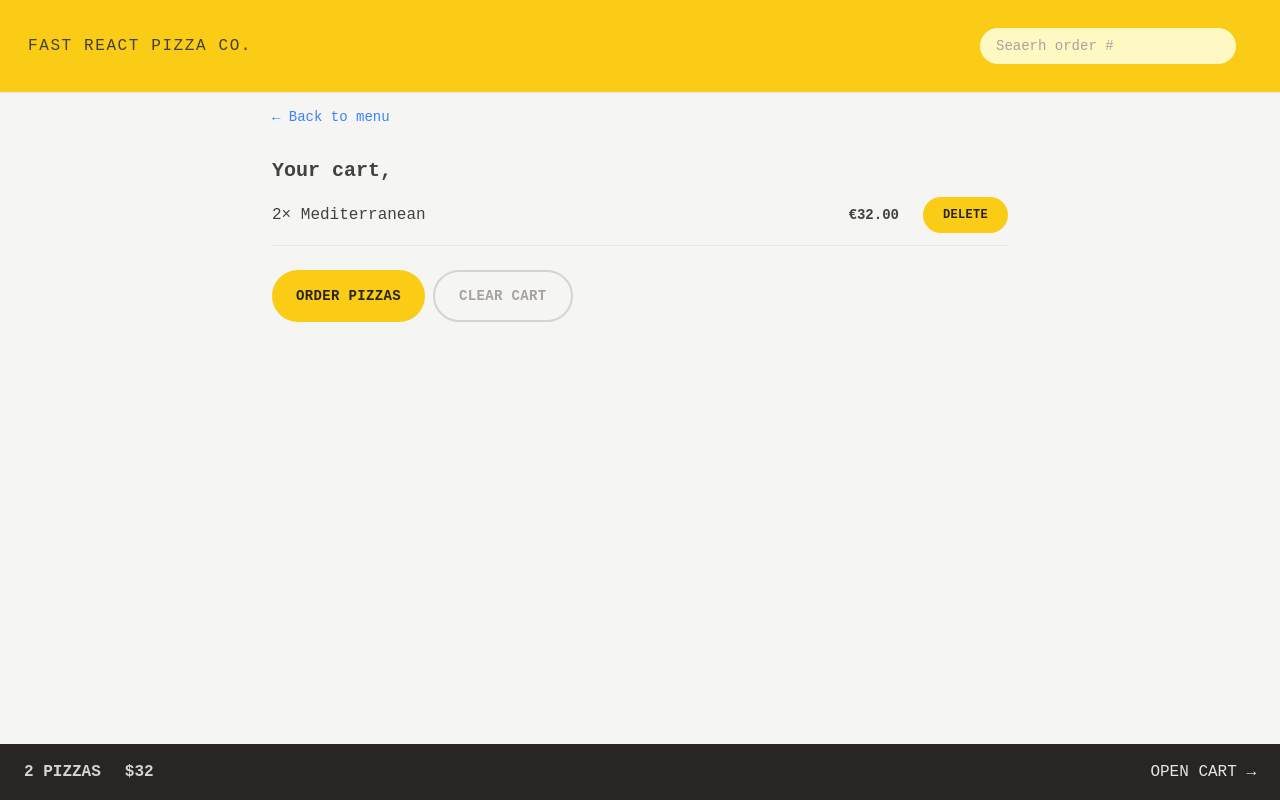
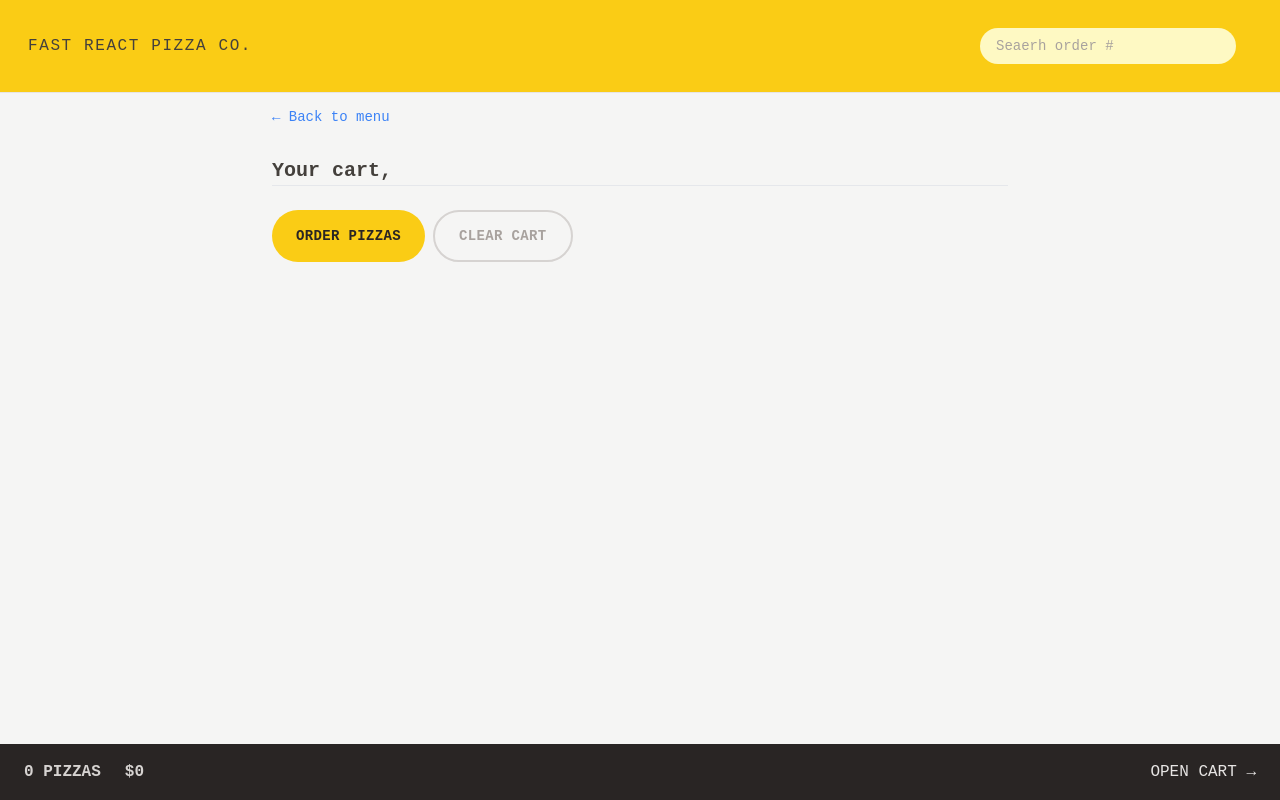
Before and after one commit to benzhub/React-Router-Dom-Practice, a React (Vite) app: page /cart in a window 1280 px wide. Built offline with nearby package versions, Linux system fonts and the light colour scheme.

Commit message:
24-006. Building the Cart Overview With Redux Selectors

```diff
--- a/src/features/cart/CartOverview.jsx
+++ b/src/features/cart/CartOverview.jsx
@@ -1,15 +1,17 @@
 import { Link } from 'react-router-dom';
 import { useSelector } from 'react-redux';
+import { getTotalCartPrice, getTotalCartQuantity } from './cartSlice';
 
 function CartOverview() {
-  const cart = useSelector(store=> store.cart.cart);
-  const totalPrice = cart.reduce((acc, cur)=> acc+cur.totalPrice, 0);
-  const totalQuantity = cart.reduce((acc, cur)=> acc+cur.quantity, 0);
+  // const totalCartPrice = useSelector(state => state.cart.cart.reduce((acc, cur)=> acc+cur.totalPrice, 0);)
+  // pass to useSelector a callback function
+  const totalCartPrice = useSelector(getTotalCartPrice)
+  const totalCartQuantity = useSelector(getTotalCartQuantity)
   return (
     <div className="flex items-center justify-between bg-stone-800 px-4 py-4 text-sm uppercase text-stone-200 sm:px-6 md:text-base">
       <p className="space-x-4 font-semibold text-stone-300 sm:space-x-6">
-        <span>{totalQuantity} pizzas</span>
-        <span>${totalPrice}</span>
+        <span>{totalCartQuantity} pizzas</span>
+        <span>${totalCartPrice}</span>
       </p>
       <Link to="/cart">Open cart &rarr;</Link>
     </div>
--- a/src/features/cart/cartSlice.js
+++ b/src/features/cart/cartSlice.js
@@ -1,16 +1,7 @@
 import { createSlice } from '@reduxjs/toolkit';
 
 const initialState = {
-  // cart: [],
-  cart: [
-    {
-      pizzaId: 12,
-      name: 'Mediterranean',
-      quantity: 2,
-      unitPrice: 16,
-      totalPrice: 32,
-    },
-  ],
+  cart: [],
 };
 
 const cartSlice = createSlice({
@@ -19,7 +10,13 @@ const cartSlice = createSlice({
   reducers: {
     addItem(state, action) {
       // payload = newItem
-      state.cart.push(action.payload);
+      const item = state.cart.find(item=>item.pizzaId === action.payload.pizzaId);
+      if(!item) {
+        state.cart.push(action.payload);
+      } else {
+        item.quantity++;
+        item.totalPrice = item.unitPrice * item.quantity;
+      }
     },
     deleteItem(state, action) {
       // payload = pizzaId
@@ -59,3 +56,12 @@ export const {
 
 const cartReducer =  cartSlice.reducer;
 export default cartReducer;
+
+export const getTotalCartPrice = (state) => {
+  const totalCartPrice = state.cart.cart.reduce((acc, cur)=> acc+cur.totalPrice, 0);
+  return totalCartPrice;
+}
+export const getTotalCartQuantity = (state) => {
+  const totalCartQuantity = state.cart.cart.reduce((acc, cur)=> acc+cur.quantity, 0);
+  return totalCartQuantity;
+}
--- a/src/features/menu/MenuItem.jsx
+++ b/src/features/menu/MenuItem.jsx
@@ -1,21 +1,15 @@
 import Button from '../../ui/Button';
 import { formatCurrency } from '../../utils/helpers';
 import { useDispatch } from 'react-redux';
-import { addItem, increaseItemQuantity } from '../cart/cartSlice.js';
-import { useSelector } from 'react-redux';
+import { addItem } from '../cart/cartSlice.js';
 
 // eslint-disable-next-line react/prop-types
 function MenuItem({ pizza }) {
   // eslint-disable-next-line react/prop-types
   const { id, name, unitPrice, ingredients, soldOut, imageUrl } = pizza;
-  const cart = useSelector((store) => store.cart.cart);
   const dispatch = useDispatch();
 
   function handleAddItemtoCart() {
-    const item = cart.find((item) => item.pizzaId === id);
-    if (item) {
-      dispatch(increaseItemQuantity(id));
-    } else {
     const newItem = {
       pizzaId: id,
       name,
@@ -24,7 +18,6 @@ function MenuItem({ pizza }) {
       totalPrice: unitPrice,
     };
     dispatch(addItem(newItem));
-    }
   }
 
   return (
```
Lines whose indentation alone changed are shown as unchanged.
